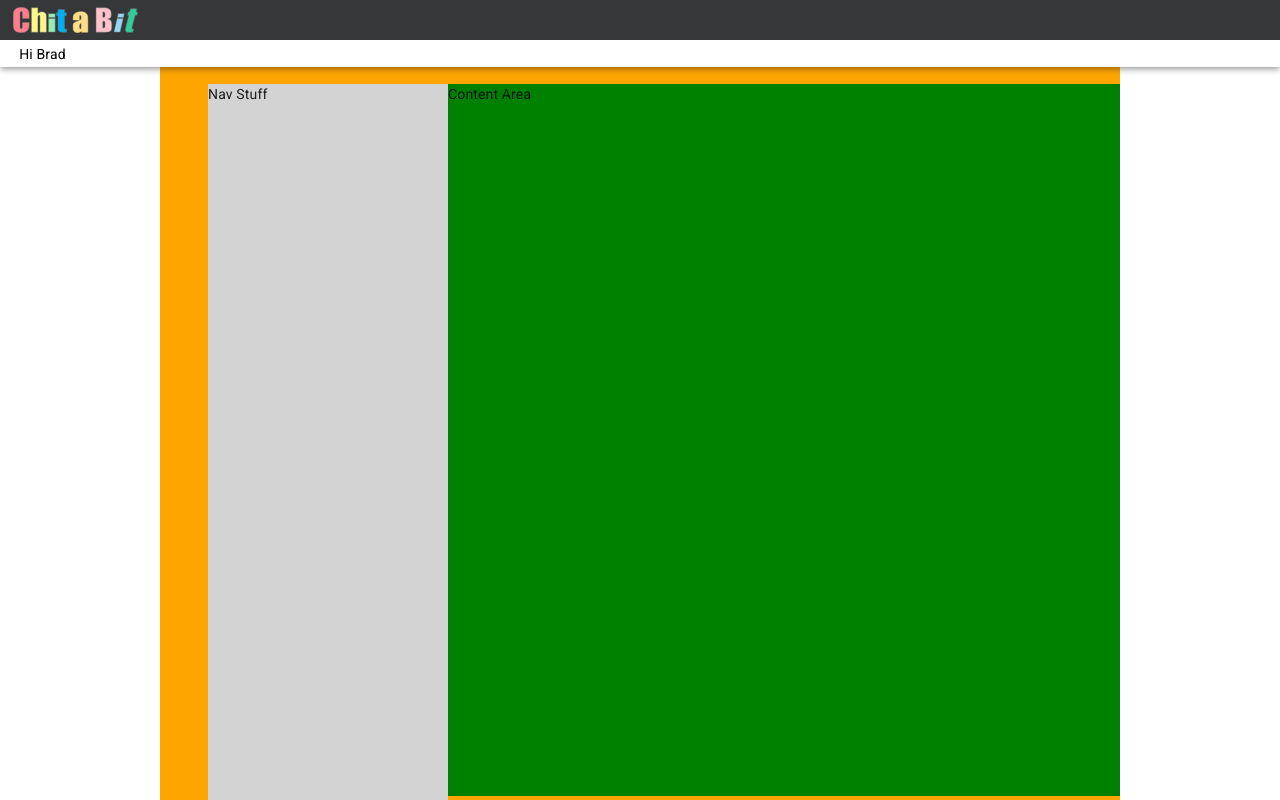
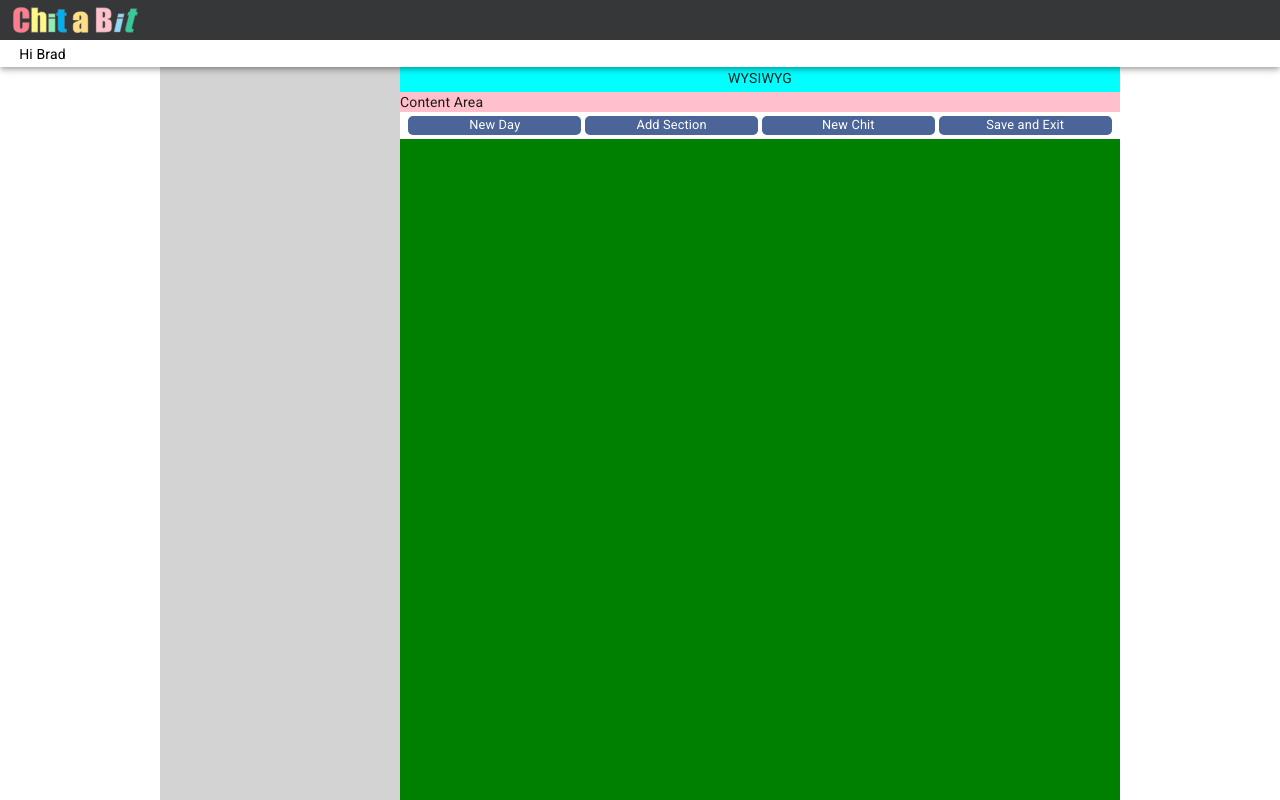
Before and after one commit to bbrous/chitabit, a React (Create React App) app: page /main in a window 1280 px wide. Built offline with nearby package versions, Linux system fonts and the light colour scheme.

Commit message:
added Action Buttons to Main page

```diff
--- /dev/null
+++ b/src/components/JournalButtons.jsx
@@ -0,0 +1,76 @@
+import React from 'react'
+import{chitOrange, chitBlueDull, chitBlueLight } from '../styles/colors'
+
+import { styled, createMuiTheme } from "@material-ui/core/styles"
+
+
+const theme = createMuiTheme(); // allows use of mui theme in styled component
+
+
+const Wrapper= styled('div')({
+  display: 'flex',
+
+  justifyContent: 'center',
+  alignItems: 'center',
+  height: '1.7rem',
+  width: '100%',
+  backgroundColor: 'white',
+  padding: '4px 0',
+
+
+})
+
+// const ButtonWrapper= styled('div')({
+//   display: 'flex',
+//   position: 'absolute',
+//   justifyContent: 'space-around',
+//   alignItems: 'center',
+//   height: '1.75rem',
+//   width: '100%',
+//   backgroundColor: 'gold',
+
+
+// })
+
+const ActionButton= styled('div')({
+  display: 'flex',
+
+  justifyContent: 'space-around',
+  alignItems: 'center',
+  height: '100%',
+  width: '24%',
+  margin: '0 2px',
+  backgroundColor: chitBlueDull,
+  borderRadius: '5px',
+  fontSize: '.8rem',
+  color: 'white',
+
+  '&:hover' : {
+    backgroundColor: chitBlueLight,
+    textDecoration: 'none',
+    color: 'yellow'
+  }
+
+})
+
+
+
+
+
+// ==============================
+
+const JournalButtons = () => {
+  return (
+    <Wrapper>
+      <ActionButton>New Day</ActionButton>
+      <ActionButton>Add Section</ActionButton>
+      <ActionButton>New Chit</ActionButton>
+      <ActionButton>Save and Exit </ActionButton>
+
+
+    </Wrapper>
+  )
+}
+
+
+export default JournalButtons
--- a/src/pages/private/Main.jsx
+++ b/src/pages/private/Main.jsx
@@ -14,13 +14,9 @@ import {connect} from 'react-redux'
 import{openCloseSidePanel} from '../../app/redux/actions/mainActions'
 
 // import Modal from '../../components/modal/Modal.jsx'
+import JournalButtons from '../../components/JournalButtons'
 
-// import TwoParty from './TwoParty'
-// import Personal from './Personal'
-// import Work from './Work'
-// import Journal from './Journal'
-// import Reports from './Reports'
-// import Notices from './Notices'
+
 
 
 //  &&&&&&&&&&&&&&&&&&&&&&&&&&&&&&&&&&&&&&&&&&&&&&&&&&&&&
@@ -261,13 +257,13 @@ const BottomNavSpacer = styled('div')({
 
 
 // ----- Content Area here -------------
-
+// +++++++++++++++++++++++++++++++++++++++++++++++++++++++++++++++++++++++++++++++
 const MainContentWrapper= styled('div')({
 
   display: 'block',
-  height: '95%',
-  paddingTop: '3rem',
-  paddingLeft: '3rem',
+  height: '100%',
+
+
   '&::-webkit-scrollbar': {
     width: '0.75em'
   },
@@ -298,17 +294,7 @@ const MainContentWrapper= styled('div')({
 
 })
 
-// const IconWrapper= styled('div')({
-//   display: 'flex',
-//   justifyContent: 'flex-start',
-//   alignItems: 'center',
 
-//   fontSize: '.6rem',
-
-// marginTop: '1.5rem',
-
-
-// })
 
 /**This area --------------------------+++++++++++++++++++++++++++
  *
@@ -320,9 +306,10 @@ const MainContentWrapper= styled('div')({
 const ContentArea = styled('div')({
 
   display: 'block',
+  position: 'relative',
   marginLeft: '15rem',
   height: '100%',
-
+  paddingTop:  '1.75rem',
   backgroundColor: 'green',
 
 
@@ -338,6 +325,28 @@ const ContentArea = styled('div')({
 
 })
 
+const WysiwygWrapper= styled('div')({
+  display: 'flex',
+  position: 'absolute',
+  justifyContent: 'center',
+  alignItems: 'center',
+  height: '1.75rem',
+  width: '100%',
+  backgroundColor: 'aqua',
+
+
+})
+
+const Content= styled('div')({
+  display: 'flex',
+  flexDirection: 'column',
+
+  marginTop: '1.75rem',
+  width: '100%',
+  backgroundColor: 'pink',
+
+
+})
 
 //=======================================================
 
@@ -386,7 +395,7 @@ const Main = (props) => {
       <MainWrapper>
 
         <SideNavWrapper>
-  Nav her
+FILTERS HERE
         </SideNavWrapper>
 
         <MainContentWrapper>
@@ -416,12 +425,26 @@ Nav Stuff
 
           </SidePanelWrapper>
 
+{/*   &&&&&&&&&&&&&&&&&&&&&&&&&&&&&&&&&&&&&&&&&&&&&&&&&&&&&&&&&&&&&&&  */}
+          <ContentArea>
 
-          <ContentArea>
-Content Area
+            <WysiwygWrapper>WYSIWYG</WysiwygWrapper>
+
+            <Content>
+
+
+              <div>
+                Content Area
+              </div>
+
+              <JournalButtons/>
+
+
+            </Content>
+
           </ContentArea>
 
-
+{/*   &&&&&&&&&&&&&&&&&&&&&&&&&&&&&&&&&&&&&&&&&&&&&&&&&&&&&&&&&&&&&&&  */}
 
 
 
```
